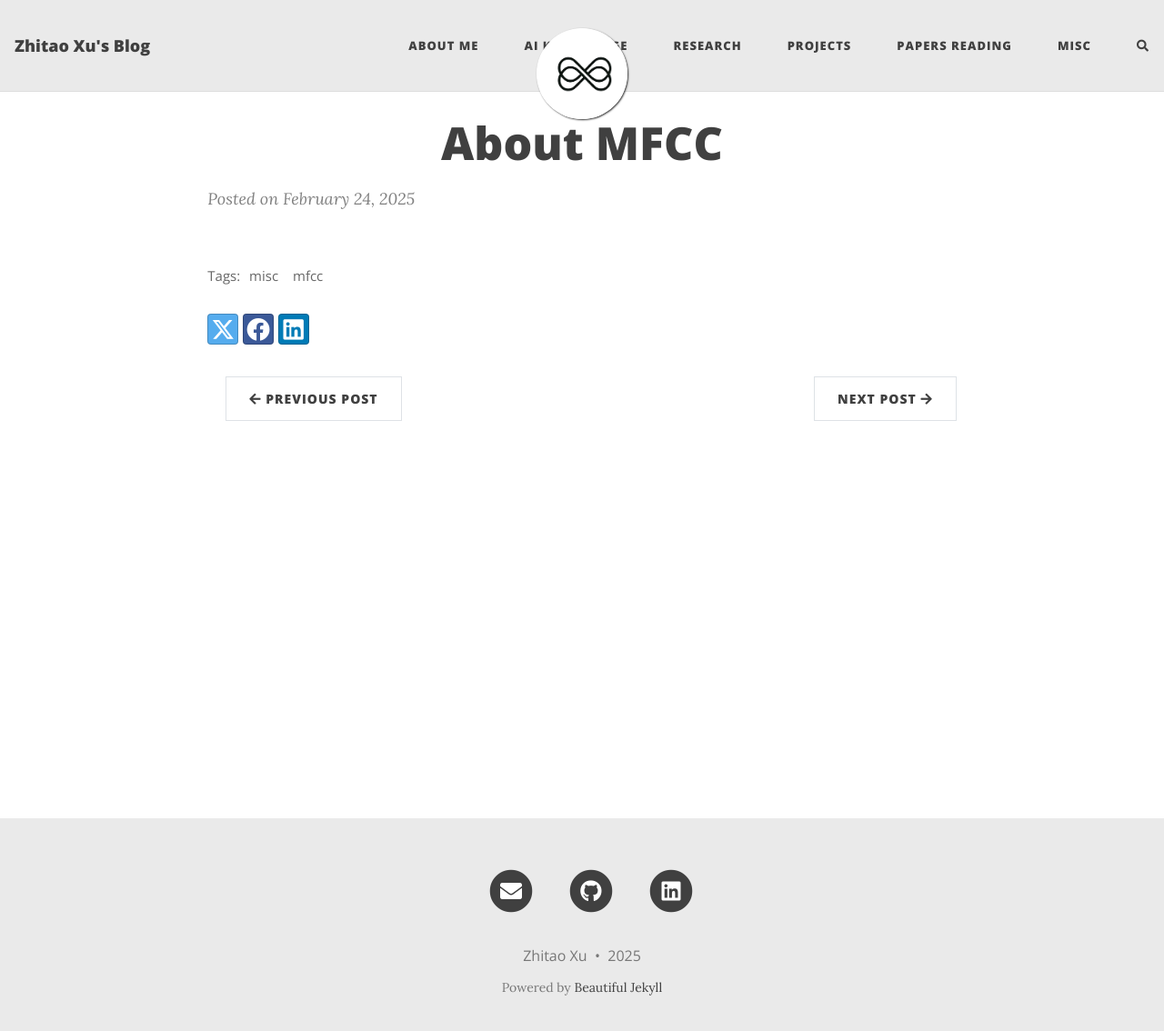
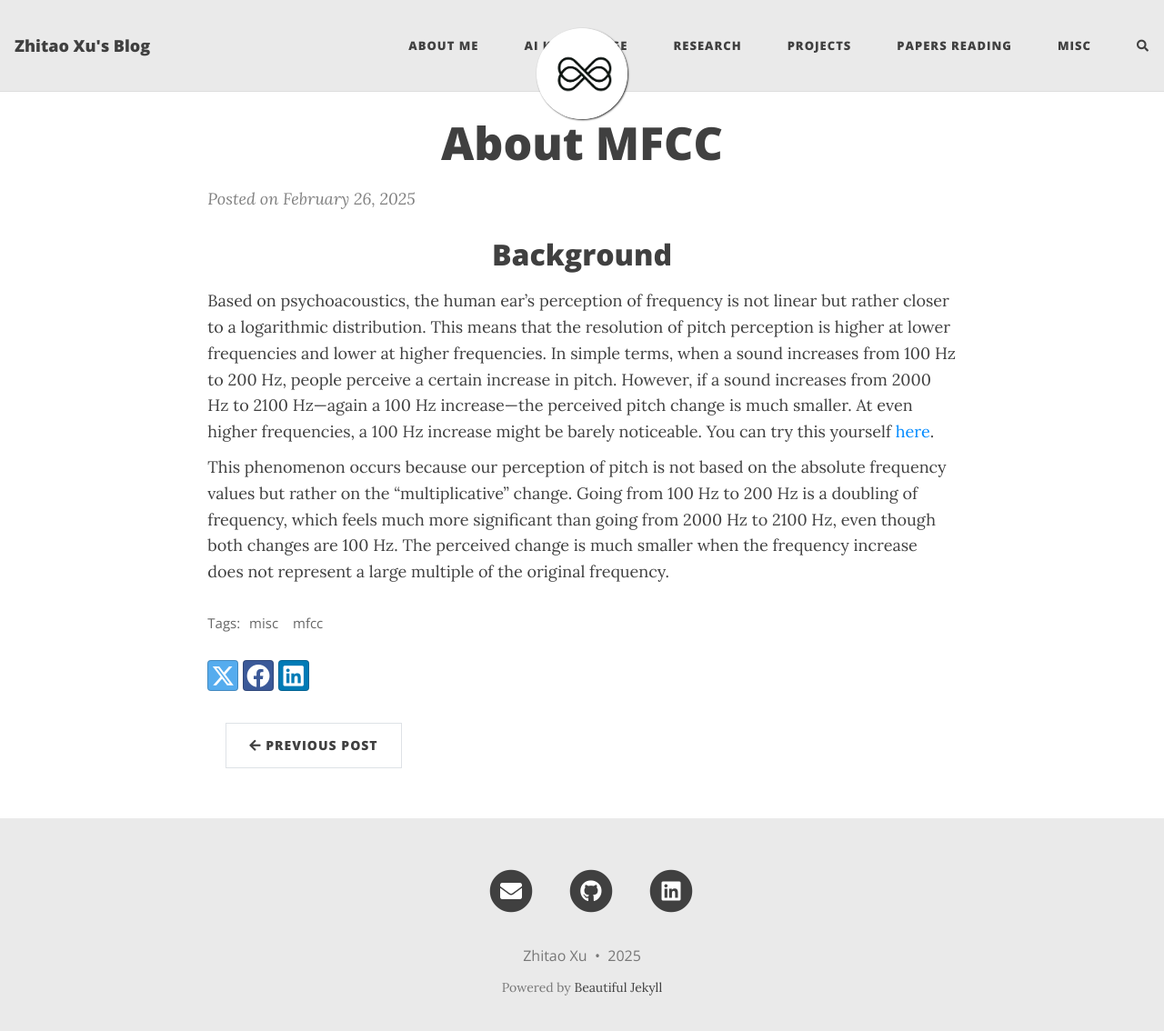
Before and after one commit to HerrXu01/herrxu01.github.io, a Jekyll site: the page built from misc/_posts/2025-02-26-About-MFCC.md, in a window 1280 px wide and 1147 px high. Shown: the top 1134 px of the window at 91% size. Built offline with Jekyll 4.4.1, drawn with Linux system fonts in a browser that asks for light colours; comment, search, counter and statistics services are not loaded.

Commit message:
update mfcc post

```diff
--- a/misc/_posts/2025-02-26-About-MFCC.md
+++ b/misc/_posts/2025-02-26-About-MFCC.md
@@ -1,7 +1,13 @@
 ---
 layout: post
 title: "About MFCC"
-date: 2025-02-24
+date: 2025-02-26
 categories: misc
 tags: [misc, mfcc]
 ---
+
+## Background
+
+Based on psychoacoustics, the human ear's perception of frequency is not linear but rather closer to a logarithmic distribution. This means that the resolution of pitch perception is higher at lower frequencies and lower at higher frequencies. In simple terms, when a sound increases from 100 Hz to 200 Hz, people perceive a certain increase in pitch. However, if a sound increases from 2000 Hz to 2100 Hz—again a 100 Hz increase—the perceived pitch change is much smaller. At even higher frequencies, a 100 Hz increase might be barely noticeable. You can try this yourself [here](https://onlinetonegenerator.com/).
+
+This phenomenon occurs because our perception of pitch is not based on the absolute frequency values but rather on the "multiplicative" change. Going from 100 Hz to 200 Hz is a doubling of frequency, which feels much more significant than going from 2000 Hz to 2100 Hz, even though both changes are 100 Hz. The perceived change is much smaller when the frequency increase does not represent a large multiple of the original frequency.
```
